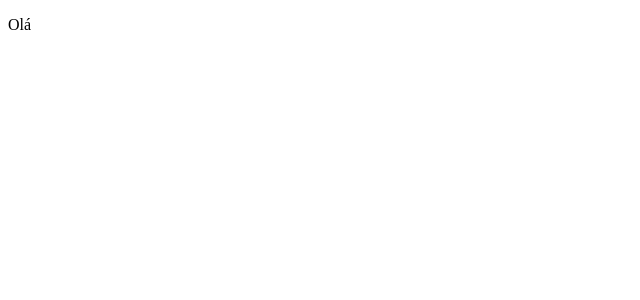
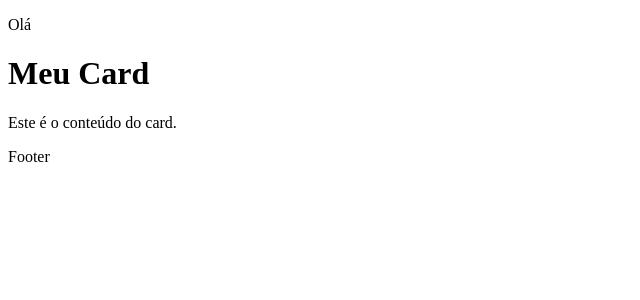
Before and after one commit to alejandrofonsecac/reactTS, a React (Vite) app in the folder react-TS/: page / in a window 1280 px wide. Shown: the top 300 px of the page, without its empty margins (0-640 px from the left). Built offline with nearby package versions, Linux system fonts and the light colour scheme.

Commit message:
props react

```diff
--- a/react-TS/src/App.tsx
+++ b/react-TS/src/App.tsx
@@ -1,7 +1,28 @@
+
+interface ICardProps {
+  title: string,
+  children?: React.ReactNode
+}
+
+const Card = (props: ICardProps) => {
+  return (
+    <div>
+      <h1>{props.title}</h1>
+
+      <p>{props.children}</p>
+
+      <div>Footer</div>
+    </div>
+  )
+}
+
 export function App() {
   return (
     <>
       <p>Olá</p>
+      <Card title="Meu Card">
+        <p>Este é o conteúdo do card.</p>
+      </Card>
     </>
   )
 }
```
